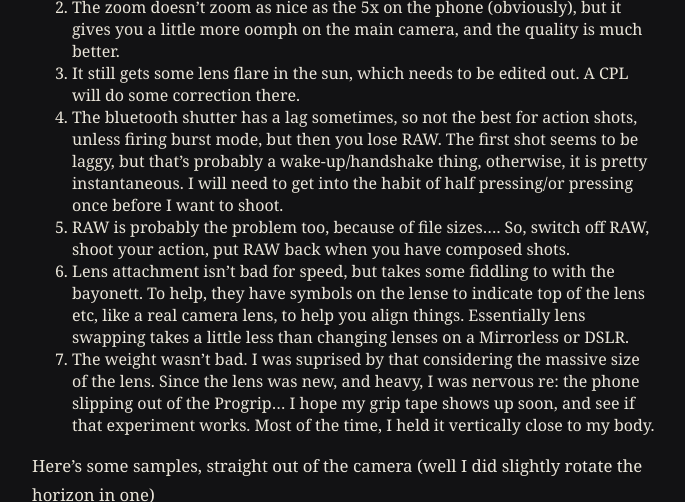
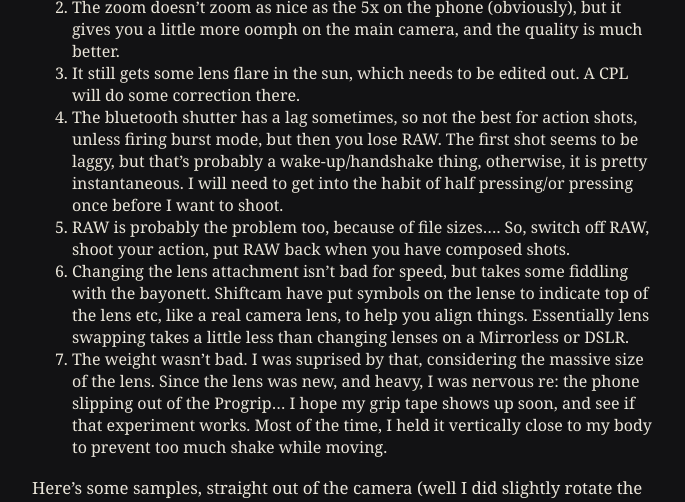
Before and after one commit to moosepic/portfolio, a Jekyll site: the page built from _posts/2026-10-04-Point_au_Gaul.md, in a window 1280 px wide and 900 px high, scrolled down 495 px, cut to the strip 0-502 px from the top of the window. Shown: the whole strip, without its empty margins (296-981 px from the left). Built offline with Jekyll 4.4.1, drawn with Linux system fonts in a browser that asks for light colours.

Commit message:
Fixing some grammatical errors

```diff
--- a/_posts/2026-10-04-Point_au_Gaul.md
+++ b/_posts/2026-10-04-Point_au_Gaul.md
@@ -13,8 +13,8 @@ Things I discovered regarding the lens (and other things):
 3. It still gets some lens flare in the sun, which needs to be edited out. A CPL will do some correction there.
 4. The bluetooth shutter has a lag sometimes, so not the best for action shots, unless firing burst mode, but then you lose RAW.  The first shot seems to be laggy, but that's probably a wake-up/handshake thing, otherwise, it is pretty instantaneous. I will need to get into the habit of half pressing/or pressing once before I want to shoot.
 5. RAW is probably the problem too, because of file sizes....  So, switch off RAW, shoot your action, put RAW back when you have composed shots.
-6. Lens attachment isn't bad for speed, but takes some fiddling to with the bayonett. To help, they have symbols on the lense to indicate top of the lens etc, like a real camera lens, to help you align things. Essentially lens swapping takes a little less than changing lenses on a Mirrorless or DSLR.
-7. The weight wasn't bad. I was suprised by that considering the massive size of the lens. Since the lens was new, and heavy, I was nervous re: the phone slipping out of the Progrip... I hope my grip tape shows up soon, and see if that experiment works. Most of the time, I held it vertically close to my body.
+6. Changing the lens attachment isn't bad for speed, but takes some fiddling with the bayonett. Shiftcam have put symbols on the lense to indicate top of the lens etc, like a real camera lens, to help you align things. Essentially lens swapping takes a little less than changing lenses on a Mirrorless or DSLR.
+7. The weight wasn't bad. I was suprised by that, considering the massive size of the lens. Since the lens was new, and heavy, I was nervous re: the phone slipping out of the Progrip... I hope my grip tape shows up soon, and see if that experiment works. Most of the time, I held it vertically close to my body to prevent too much shake while moving.
 
 Here's some samples, straight out of the camera (well I did slightly rotate the horizon in one)
   <figure>
```
